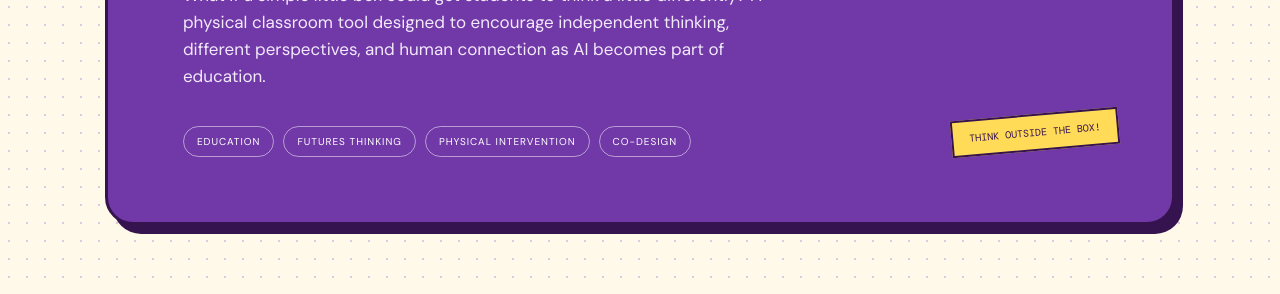
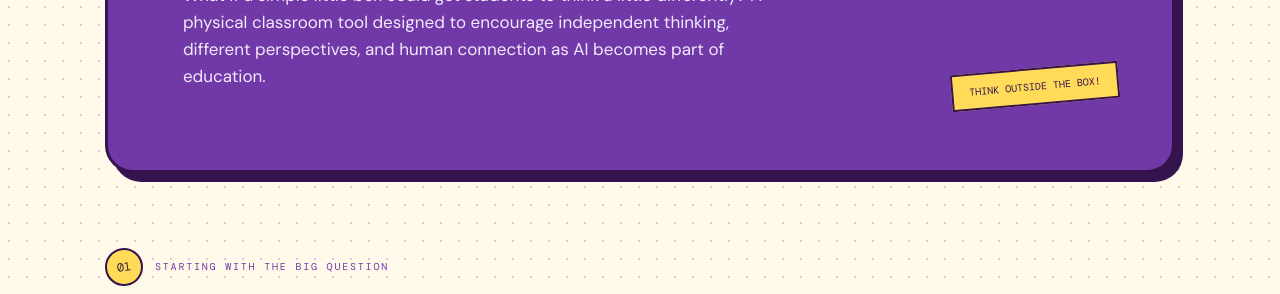
Before and after one commit to Faleeqwesa/Thinking_Box_Facilitation, a plain HTML site: page index.html in a window 1280 px wide. Shown: the part 434-728 px from the top of the page. Drawn offline with nearby package versions, Linux system fonts and the light colour scheme.

Commit message:
Update index.html

```diff
--- a/index.html
+++ b/index.html
@@ -827,12 +827,6 @@ strong { color: var(--deep); }
     independent thinking, different perspectives, and human connection
     as AI becomes part of education.
   </p>
-  <div class="hero-meta">
-    <span class="pill">Education</span>
-    <span class="pill">Futures thinking</span>
-    <span class="pill">Physical intervention</span>
-    <span class="pill">Co-design</span>
-  </div>
 </header>
 
 <section class="section" id="about">
```
